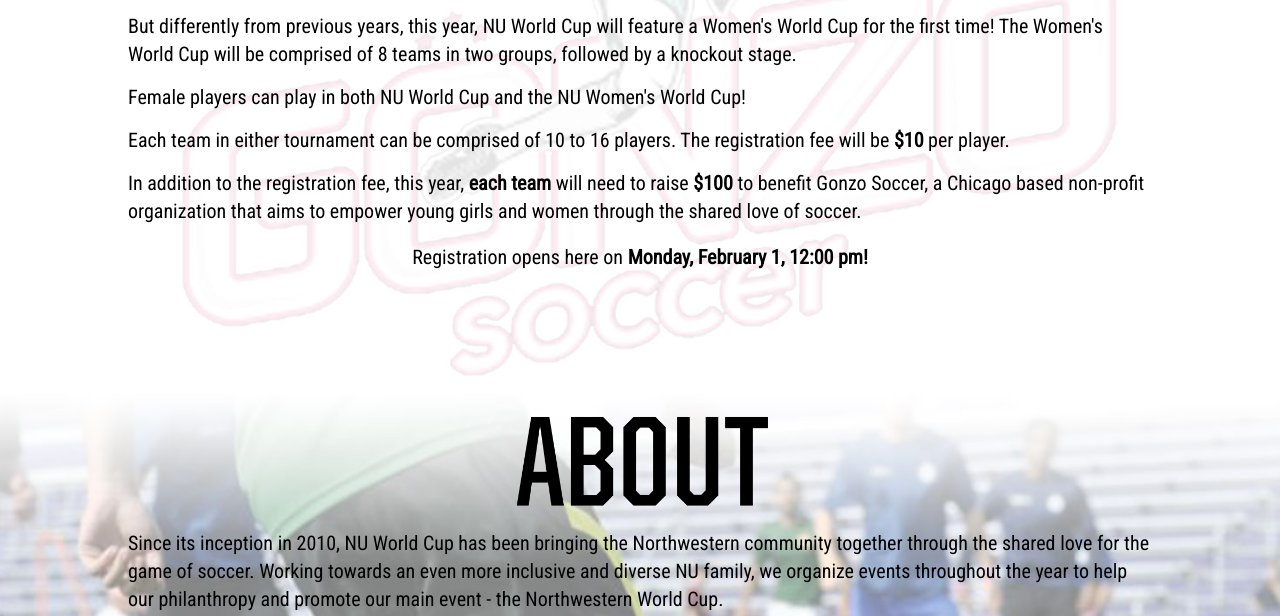
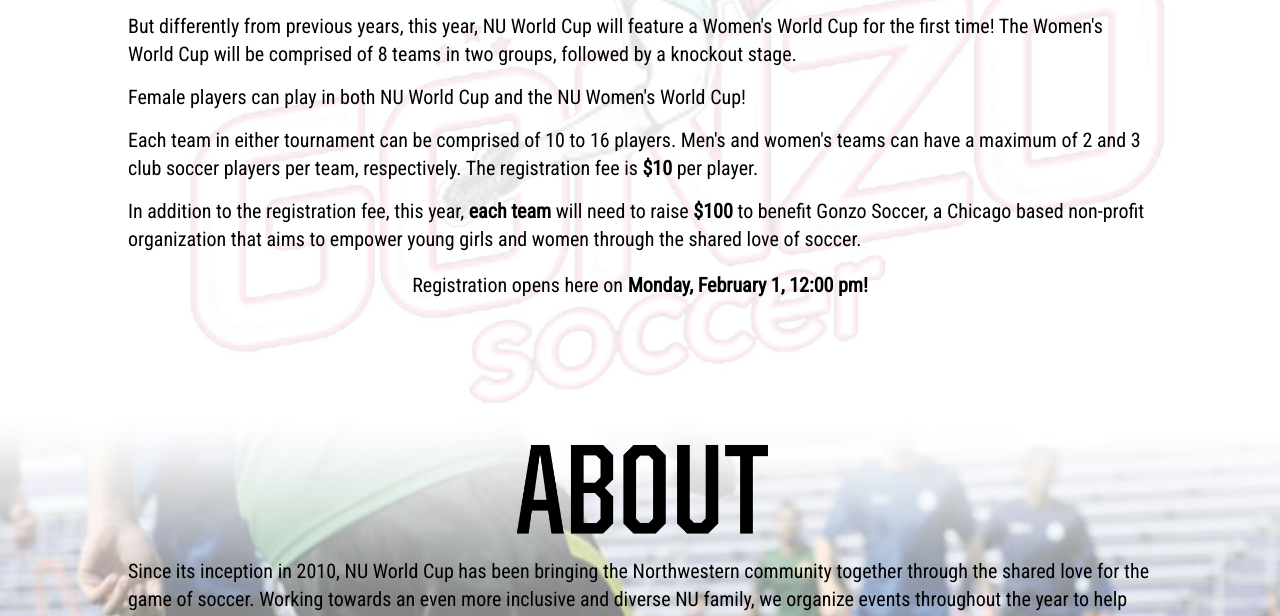
Before and after one commit to ybpinto/nuworldcup.com, a plain HTML site: page index.html in a window 1280 px wide. Shown: the part 926-1542 px from the top of the page. Drawn offline with nearby package versions, Linux system fonts and the light colour scheme.

Commit message:
Club player requirement text

```diff
--- a/index.html
+++ b/index.html
@@ -29,7 +29,7 @@
 				<p class="section-text">NU World Cup will be structured the same way as previous tournaments, with 32 teams playing in 8 groups, followed by a knockout stage with the top two teams from each group!</p>
 				<p class="section-text">But differently from previous years, this year, NU World Cup will feature a Women's World Cup for the first time! The Women's World Cup will be comprised of 8 teams in two groups, followed by a knockout stage.</p>
 				<p class="section-text">Female players can play in both NU World Cup and the NU Women's World Cup!</p>
-				<p class="section-text">Each team in either tournament can be comprised of 10 to 16 players. The registration fee will be <b>$10</b> per player.</p>
+				<p class="section-text">Each team in either tournament can be comprised of 10 to 16 players. Men's and women's teams can have a maximum of 2 and 3 club soccer players per team, respectively. The registration fee is <b>$10</b> per player.</p>
 				<p class="section-text">In addition to the registration fee, this year, <b>each team</b> will need to raise <b>$100</b> to benefit Gonzo Soccer, a Chicago based non-profit organization that aims to empower young girls and women through the shared love of soccer.</p>
 				<p id="reg-text" class="section-text">Registration opens here on <b>Monday, February 1, 12:00 pm!</b></p>
 			</div>
```
Also changed, not shown: fonts/reg-title-w.png (deleted).
